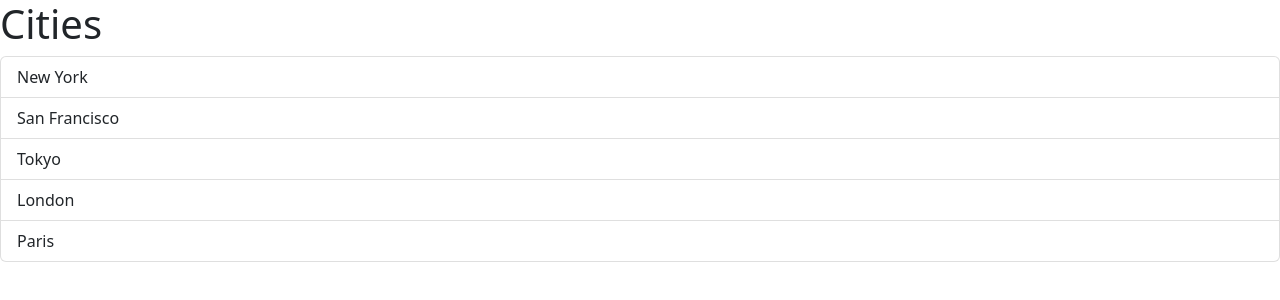
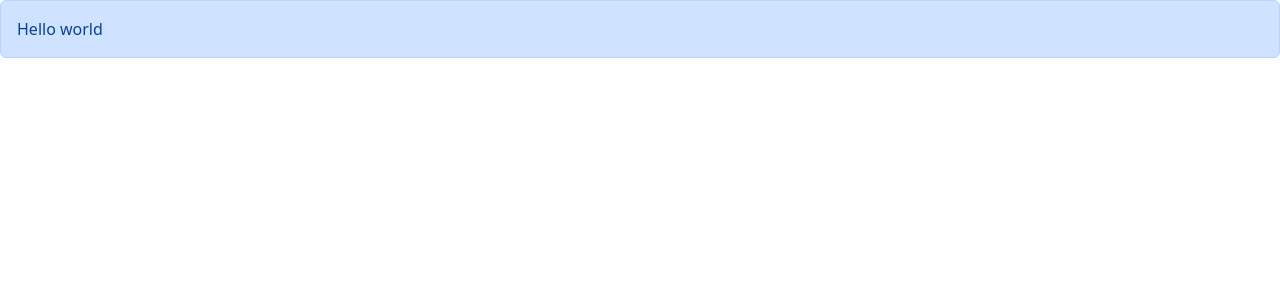
Before and after one commit to 47-r0nan/ReactWithMosh, a React (Vite) app: page / in a window 1280 px wide. Shown: the top 300 px of the page. Built offline with nearby package versions, Linux system fonts and the light colour scheme.

Commit message:
passing childrend

```diff
--- a/src/App.tsx
+++ b/src/App.tsx
@@ -1,14 +1,11 @@
-import ListGroup from "./components/ListGroup";
+import Alert from "./components/Alert";
 function App() {
-  let items = ["New York", "San Francisco", "Tokyo", "London", "Paris"];
-
-  const handleSelectItem = (item: string) => {
-    console.log(item);
-  }
 
   return (
     <div>
-      <ListGroup items={items} heading="Cities" onSelectItem={handleSelectItem} />
+      <Alert>
+        Hello <span>world</span>
+        </Alert>
     </div>
   );
 }
--- /dev/null
+++ b/src/components/Alert.tsx
@@ -0,0 +1,10 @@
+import { ReactNode } from "react";
+
+interface Props {
+  children: ReactNode;
+}
+
+const Alert = ({ children }: Props) => {
+  return <div className="alert alert-primary">{children}</div>;
+};
+export default Alert;
```
